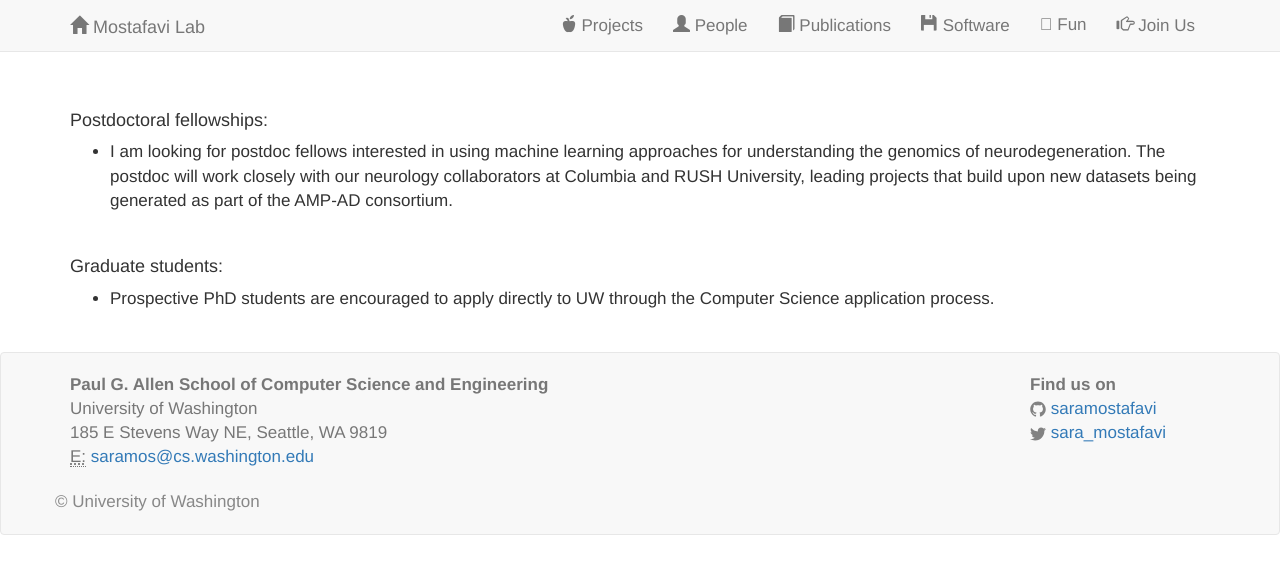
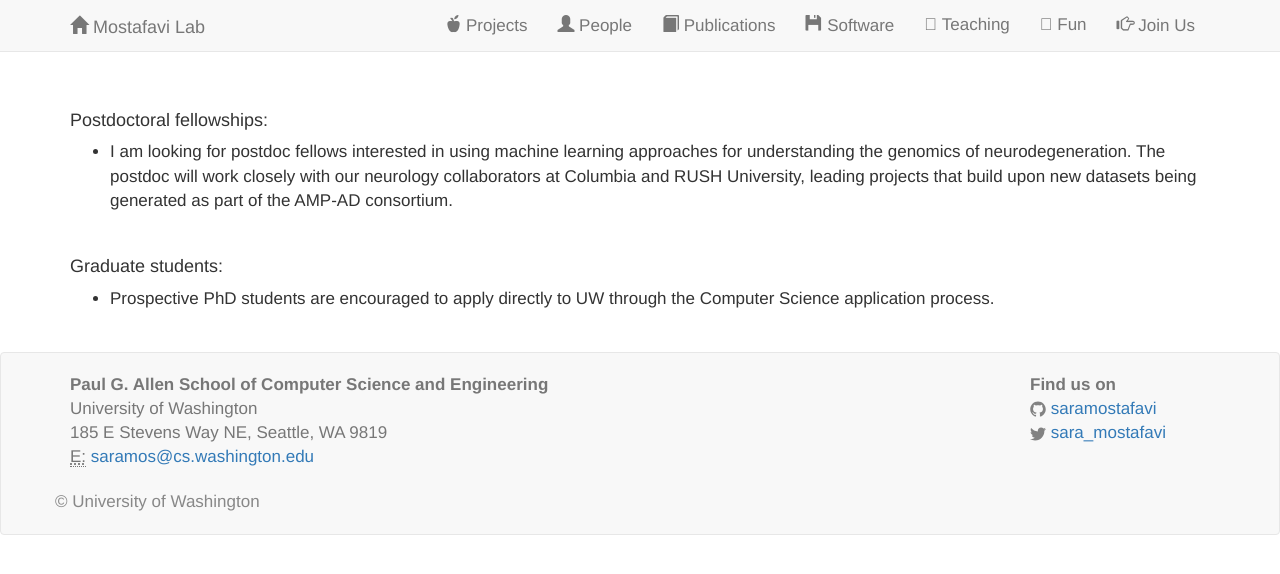
Before and after one commit to saramostafavi/saramostafavi.github.io, a Jekyll site: the page built from joinus.html, in a window 1280 px wide. Shown: the top 574 px of the page. Built offline with Jekyll 4.4.1, drawn with Linux system fonts in a browser that asks for light colours; nearby versions of some CDN libraries; a style sheet for code colours, icons or effects is not loaded.

Commit message:
Update header.html

```diff
--- a/_includes/header.html
+++ b/_includes/header.html
@@ -15,6 +15,7 @@
                 <li><a href="/people.html"><span class="glyphicon glyphicon-user" aria-hidden="true"></span>  People</a></li>
                 <li><a href="/publications.html"><span class="glyphicon glyphicon-book" aria-hidden="true"></span>  Publications</a></li>
                 <li><a href="/software.html"><span class="glyphicon glyphicon-floppy-disk" aria-hidden="true"></span>  Software</a></li>
+                <li><a href="/teaching.html"><span class="glyphicons glyphicon-camera" aria-hidden="true"></span>  Teaching</a></li>
                 <li><a href="/photos.html"><span class="glyphicons glyphicon-camera" aria-hidden="true"></span>  Fun</a></li>
                 <li><a href="/joinus.html"><span class="glyphicon glyphicon-hand-right" aria-hidden="true"></span>  Join Us</a></li>
                 <!--<li><a href="/contact.html"><span class="glyphicon glyphicon-earphone" aria-hidden="true"></span> contact us</a></li>-->
```
